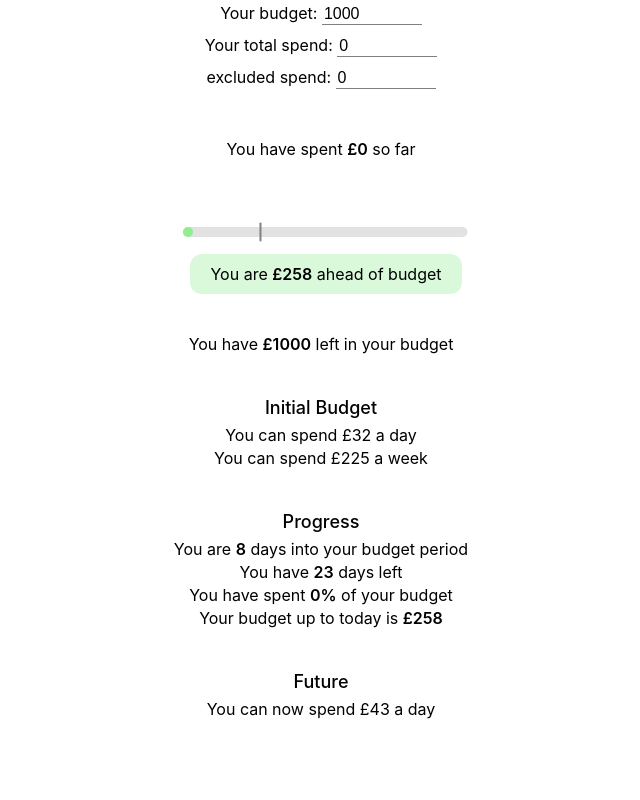
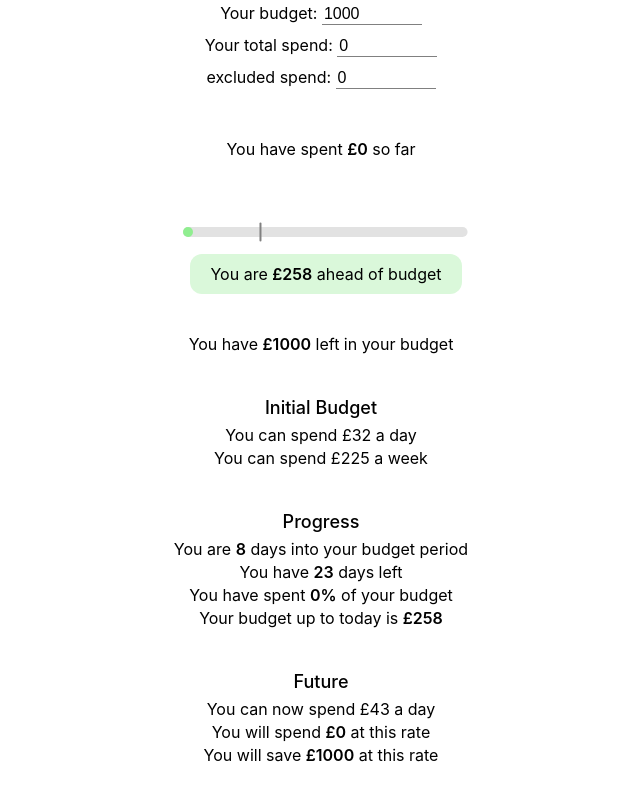
Before and after one commit to magerags/budget-tracker, a Next.js app: page / in a window 1280 px wide. Shown: the part 248-1048 px from the top of the page, without its empty margins (319-959 px from the left). Built offline with nearby package versions, Linux system fonts and the light colour scheme; no server answers.

Commit message:
more details

```diff
--- a/pages/index.jsx
+++ b/pages/index.jsx
@@ -19,8 +19,9 @@ export default function Home() {
   const { data, isLoading, isError } = query;
   const { mutate } = mutation;
 
+  // console.log(data);
+
   useEffect(() => {
-    console.log("data changed", data);
     if (data) {
       setSpend(data.spend || 0);
       setExcludedFromBudget(data.excludedFromBudget || 0);
@@ -68,8 +69,6 @@ export default function Home() {
 
   const days = currentDate.diff(startDate, "days").toObject();
 
-  console.log("days", days);
-
   const daysPast = Math.ceil(days.days);
 
   const actualSpend = spend - excludedFromBudget;
@@ -102,6 +101,12 @@ export default function Home() {
   const daysLeft = currentDate.daysInMonth - daysPast;
   const newDailyBudget = (budget - actualSpend) / daysLeft;
   const newWeeklyBudget = newDailyBudget * 7;
+  const totalDaysInPeriod = currentDate.daysInMonth;
+  const averageDailySpendSoFar = daysPast > 0 ? actualSpend / daysPast : 0;
+  const projectedTotalSpendAtCurrentRate =
+    averageDailySpendSoFar * totalDaysInPeriod;
+  const projectedSavingsAtCurrentRate =
+    budget - projectedTotalSpendAtCurrentRate;
 
   const checkbox = useRef(null);
 
@@ -309,6 +314,28 @@ export default function Home() {
               <Description>
                 You can now spend £{Math.floor(newDailyBudget)} a day
               </Description>
+              <Description>
+                You will spend{" "}
+                <Bold>£{Math.floor(projectedTotalSpendAtCurrentRate)}</Bold> at
+                this rate
+              </Description>
+              <Description>
+                {projectedSavingsAtCurrentRate >= 0 ? (
+                  <>
+                    You will save{" "}
+                    <Bold>£{Math.floor(projectedSavingsAtCurrentRate)}</Bold> at
+                    this rate
+                  </>
+                ) : (
+                  <>
+                    You will overspend by{" "}
+                    <Bold>
+                      £{Math.floor(Math.abs(projectedSavingsAtCurrentRate))}
+                    </Bold>{" "}
+                    at this rate
+                  </>
+                )}
+              </Description>
             </>
           )}
           {diffToBudget < -20 && daysLeft > 0 && (
@@ -316,6 +343,28 @@ export default function Home() {
               <Subheading>Future</Subheading>
               <Description>
                 Try to spend less than £{Math.floor(newDailyBudget)} day
+              </Description>
+              <Description>
+                You will spend{" "}
+                <Bold>£{Math.floor(projectedTotalSpendAtCurrentRate)}</Bold> at
+                this rate
+              </Description>
+              <Description>
+                {projectedSavingsAtCurrentRate >= 0 ? (
+                  <>
+                    You will save{" "}
+                    <Bold>£{Math.floor(projectedSavingsAtCurrentRate)}</Bold> at
+                    this rate
+                  </>
+                ) : (
+                  <>
+                    You will overspend by{" "}
+                    <Bold>
+                      £{Math.floor(Math.abs(projectedSavingsAtCurrentRate))}
+                    </Bold>{" "}
+                    at this rate
+                  </>
+                )}
               </Description>
             </>
           )}
```
Also changed, not shown: hooks/useBudgetData.js (+7 -4 lines).
